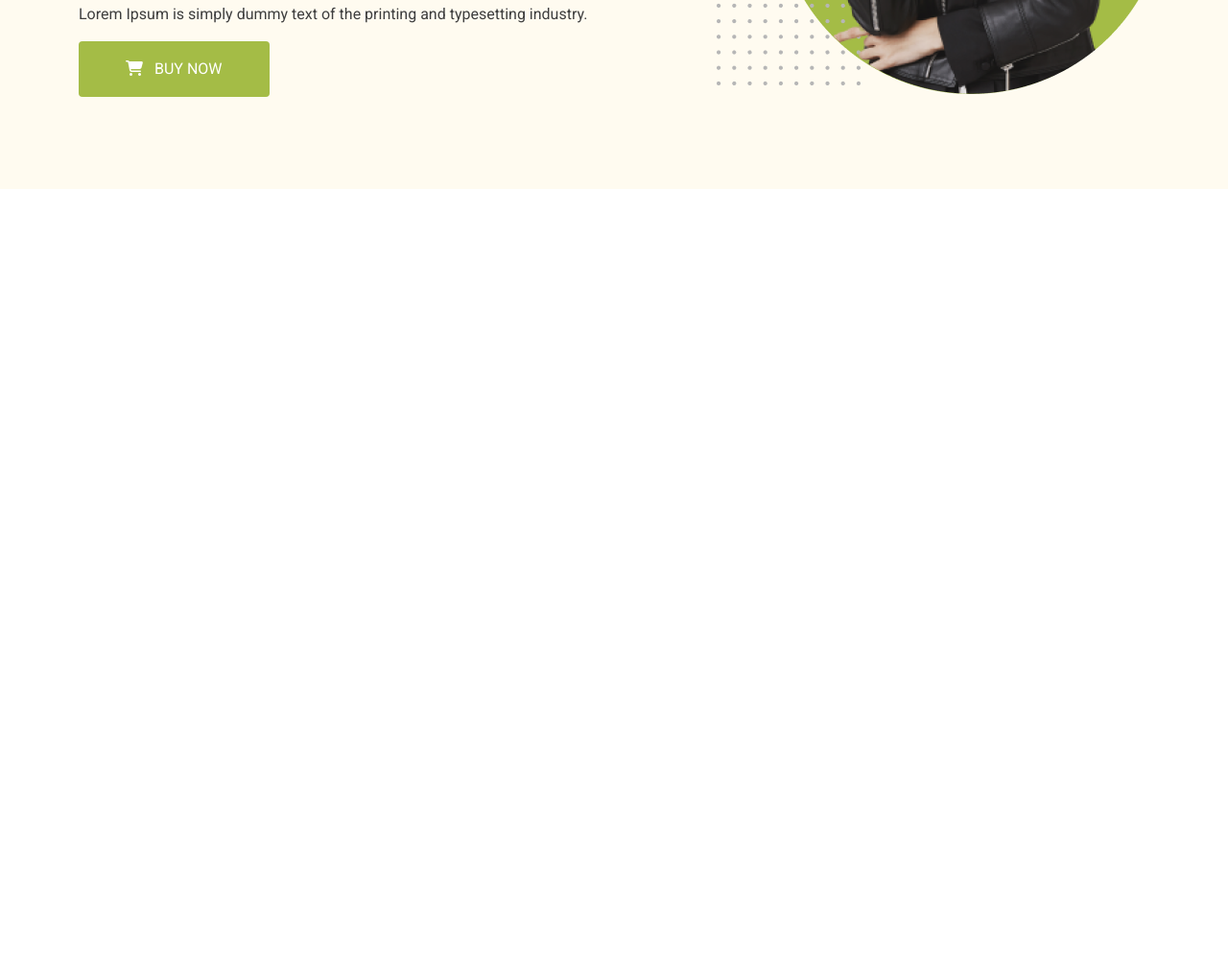
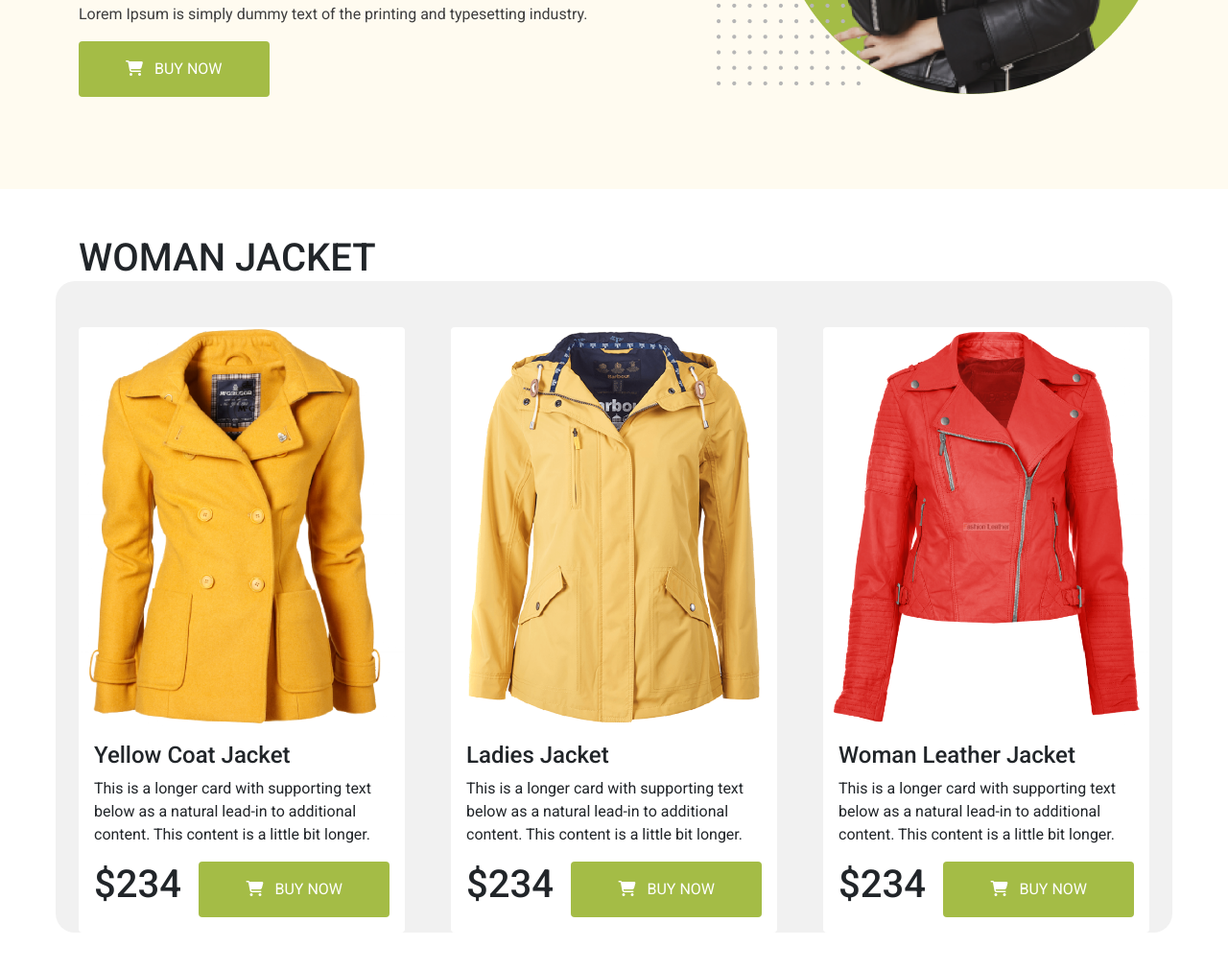
Before and after one commit to Humaiun-Manik/penguin-fashion, a plain HTML site: page index.html in a window 1280 px wide. Shown: the part 487-1498 px from the top of the page at 96% size. Before the commit the page ends 800 px from the top, so only its background shows below. Drawn offline with nearby package versions, Linux system fonts and the light colour scheme.

Commit message:
add woman jacket

```diff
--- a/css/app.css
+++ b/css/app.css
@@ -26,3 +26,8 @@ header {
   background-color: #a4bc46;
   color: #ffffff;
 }
+
+.woman-jacket {
+  background-color: #f1f1f1;
+  border-radius: 20px;
+}
--- a/index.html
+++ b/index.html
@@ -72,6 +72,69 @@
       </div>
       <!-- header banner end -->
     </header>
+    <main>
+      <!-- Woman Jacket section start  -->
+      <section class="container my-5">
+        <h1 class="my-5">WOMAN JACKET</h1>
+        <div class="row row-cols-1 row-cols-md-2 row-cols-lg-3 g-5 woman-jacket">
+          <div class="col">
+            <div class="card h-100 border-0">
+              <img src="images/jacket-1.png" class="card-img-top" alt="..." />
+              <div class="card-body">
+                <h4 class="card-title">Yellow Coat Jacket</h4>
+                <p class="card-text">
+                  This is a longer card with supporting text below as a natural lead-in to additional content.
+                  This content is a little bit longer.
+                </p>
+                <div class="d-flex justify-content-between">
+                  <h1>$234</h1>
+                  <button type="button" class="btn buy-now-btn py-3 px-5">
+                    <i class="fa-solid fa-cart-shopping me-2"></i> BUY NOW
+                  </button>
+                </div>
+              </div>
+            </div>
+          </div>
+          <div class="col">
+            <div class="card h-100 border-0">
+              <img src="images/jacket-2.png" class="card-img-top" alt="..." />
+              <div class="card-body">
+                <h4 class="card-title">Ladies Jacket</h4>
+                <p class="card-text">
+                  This is a longer card with supporting text below as a natural lead-in to additional content.
+                  This content is a little bit longer.
+                </p>
+                <div class="d-flex justify-content-between">
+                  <h1>$234</h1>
+                  <button type="button" class="btn buy-now-btn py-3 px-5">
+                    <i class="fa-solid fa-cart-shopping me-2"></i> BUY NOW
+                  </button>
+                </div>
+              </div>
+            </div>
+          </div>
+          <div class="col">
+            <div class="card h-100 border-0">
+              <img src="images/jacket-3.png" class="card-img-top" alt="..." />
+              <div class="card-body">
+                <h4 class="card-title">Woman Leather Jacket</h4>
+                <p class="card-text">
+                  This is a longer card with supporting text below as a natural lead-in to additional content.
+                  This content is a little bit longer.
+                </p>
+                <div class="d-flex justify-content-between">
+                  <h1>$234</h1>
+                  <button type="button" class="btn buy-now-btn py-3 px-5">
+                    <i class="fa-solid fa-cart-shopping me-2"></i> BUY NOW
+                  </button>
+                </div>
+              </div>
+            </div>
+          </div>
+        </div>
+      </section>
+      <!-- Woman Jacket section end  -->
+    </main>
     <!-- Bootstrap JavaScript plugin -->
     <script
       src="https://cdn.jsdelivr.net/npm/bootstrap@5.0.2/dist/js/bootstrap.bundle.min.js"
```
